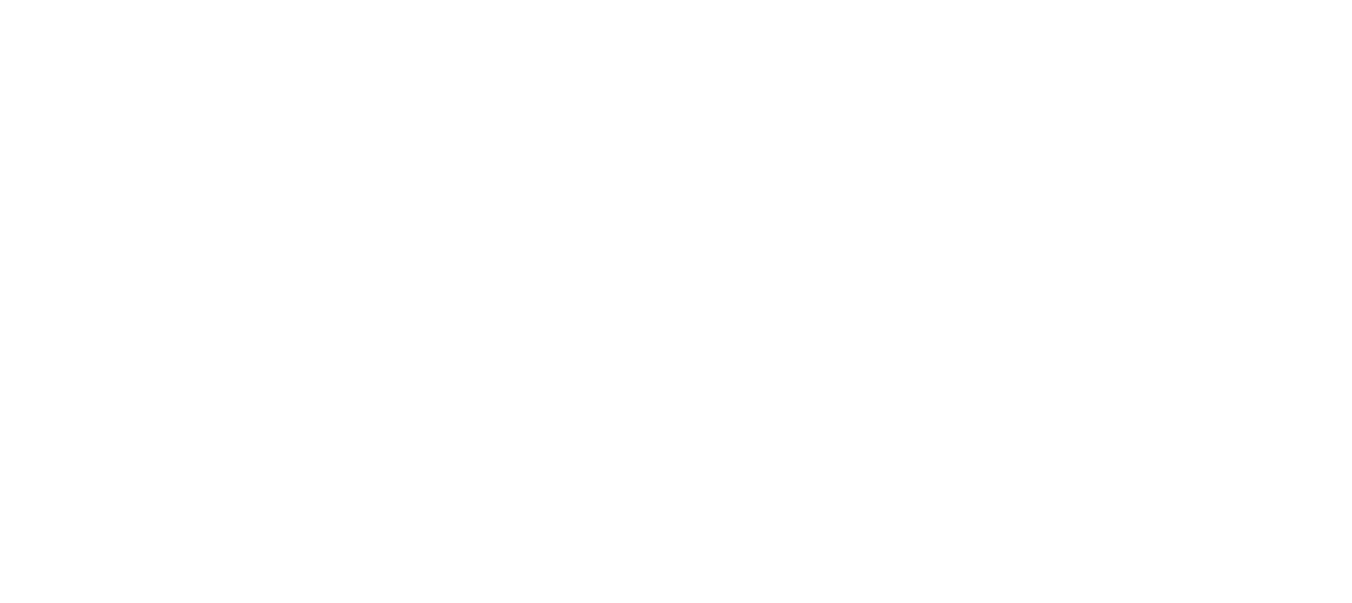
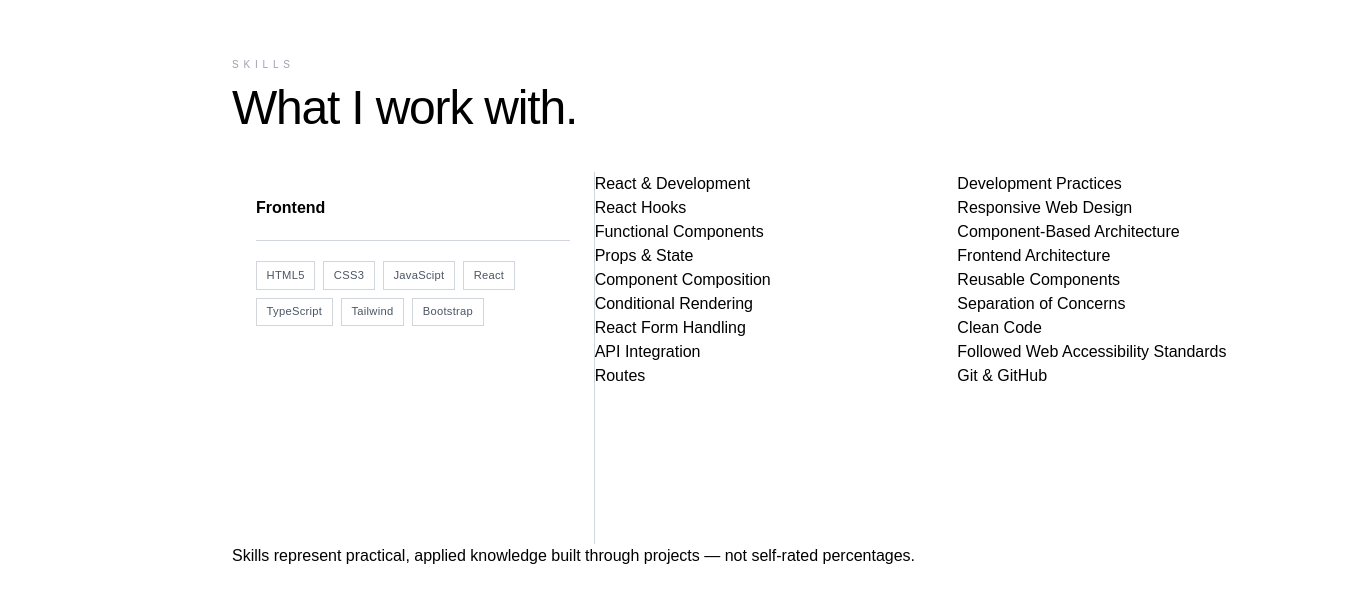
Before and after one commit to Jories10/portfolio, a React (Vite) app in the folder my-app/: page / in a window 1280 px wide. Shown: the part 1711-2314 px from the top of the page, 1352 px wide, since content can reach past the window. Before the commit the page ends 1640 px from the top, so only its background shows below. Built offline with nearby package versions, Linux system fonts and the light colour scheme; a web font is replaced by a local one.

Commit message:
feat: restructure skills data; add SkillsSection component to display skills and development practices

```diff
--- a/my-app/src/data/skills.tsx
+++ b/my-app/src/data/skills.tsx
@@ -1,31 +1,34 @@
 type Skill = {
-    name:string,
-    category:string
+    skills:{
+        header:string,
+        name:string[],
+        category:string
+    },
+    reactDevelopment:{
+        header:string,
+        react:string[]
+    },
+    developmentPractices:{
+        header:string,
+        practices:string[]
+    }
+
 }
 
-export const skills: Skill[] = [
-    {
-        name:"HTML5",
+export const skillsDetails: Skill[] = [
+   {
+    skills:{
+        header:"Frontend",
+        name:["HTML5","CSS3","JavaScipt","React","TypeScript","Tailwind","Bootstrap"],
         category:"Frontend"
     },
-    {
-        name:"CSS3",
-        category:"Frontend"
+    reactDevelopment:{
+        header:"React & Development",
+        react:["React Hooks","Functional Components","Props & State","Component Composition","Conditional Rendering","React Form Handling","API Integration","Routes"]
     },
-    {
-        name:"JavaScript",
-        category:"Frontend"
-    },
-    {
-        name:"React",
-        category:"Frontend"
-    },
-    {
-        name:"TypeScript",
-        category:"Frontend"
-    },
-    {
-        name:"Tailwind CSS",
-        category:"Frontend"
+    developmentPractices:{
+        header:"Development Practices",
+        practices:["Responsive Web Design","Component-Based Architecture","Frontend Architecture","Reusable Components","Separation of Concerns","Clean Code","Followed Web Accessibility Standards","Git & GitHub"]
     }
+   }
 ]
--- a/my-app/src/sections/About/AboutSection.tsx
+++ b/my-app/src/sections/About/AboutSection.tsx
@@ -39,7 +39,7 @@ export default function AboutSection(){
                     {
                         myBackground.map(backgroundData=>{
                             return(
-                                <article className="p-6 first:border-b border-gray-300 nth-[2]:border-l nth-[2]:border-b last:border-l ">
+                                <article className="p-6  first:border-b border-gray-300  sm:nth-[2]:border-l nth-[2]:border-b nth-[3]:border-b sm:nth-[3]:border-b-0   sm:last:border-l ">
                                     <p className="text-gray-400 uppercase text-[10px] tracking-[0.1rem]">{backgroundData.label}</p>
                                     <h3 className="text-lg mt-3">{backgroundData.header}</h3>
                                     <p className="mt-3 text-sm text-gray-500 leading-relaxed">{backgroundData.content}</p>
--- a/my-app/src/sections/Main.tsx
+++ b/my-app/src/sections/Main.tsx
@@ -1,5 +1,6 @@
 import HeroSection from "./Home/HeroSection";
 import AboutSection from "./About/AboutSection";
+import SkillsSection from "./Skills/SkillsSection";
 import "../styles/general.css";
 import "../styles/HeroSection.css";
 
@@ -8,6 +9,7 @@ function Main(){
         <main>
             <HeroSection/>
             <AboutSection/>
+            <SkillsSection/>
         </main>
     )
 }
--- /dev/null
+++ b/my-app/src/sections/Skills/SkillsSection.tsx
@@ -0,0 +1,52 @@
+import { skillsDetails } from "../../data/skills";
+
+export default function SkillsSection(){
+    return(
+        <section id="skills">
+                <div className="mx-auto w-full max-w-6xl px-8 py-32 lg:mx-14 xl:mx-50">
+                      <p className="uppercase text-[10px] tracking-[0.3rem] text-gray-400">Skills</p>
+                      <h2 className="mt-3 text-4xl font-medium tracking-tight sm:text-5xl">What I work with.</h2>
+
+                      {
+                        skillsDetails.map((skill)=>{
+                            return(
+                                <div className="mt-10 grid md:grid-cols-3">
+                                    <div className="p-6 h-93 border-gray-300 sm:border-r">
+                                        <h3 className="border-b border-gray-300 text-base pb-5 font-semibold">{skill.skills.header}</h3>
+                                        <ul className="mt-5 flex flex-wrap gap-2">
+                                            {
+                                                skill.skills.name.map(name=>{
+                                                    return <li className="border border-gray-300 px-[9.6px] py-[4.8px] text-[11.2px] text-gray-600 tracking-wide" key={crypto.randomUUID()}>{name}</li>
+                                                })
+                                            }
+                                        </ul>
+                                    </div>
+                                    <div>
+                                        <h3>{skill.reactDevelopment.header}</h3>
+                                        <ul>
+                                            {
+                                                skill.reactDevelopment.react.map(development=>{
+                                                    return<li key={crypto.randomUUID()}>{development}</li>
+                                                })
+                                            }
+                                        </ul>
+                                    </div>
+                                    <div>
+                                        <h3>{skill.developmentPractices.header}</h3>
+                                        <ul>
+                                            {
+                                                skill.developmentPractices.practices.map(practices=>{
+                                                    return<li key={crypto.randomUUID()}>{practices}</li>
+                                                })
+                                            }
+                                        </ul>
+                                    </div>
+                                </div>
+                            );
+                        })
+                       }
+                      <p>Skills represent practical, applied knowledge built through projects — not self-rated percentages.</p>
+                </div>
+        </section>
+    );
+}
```
